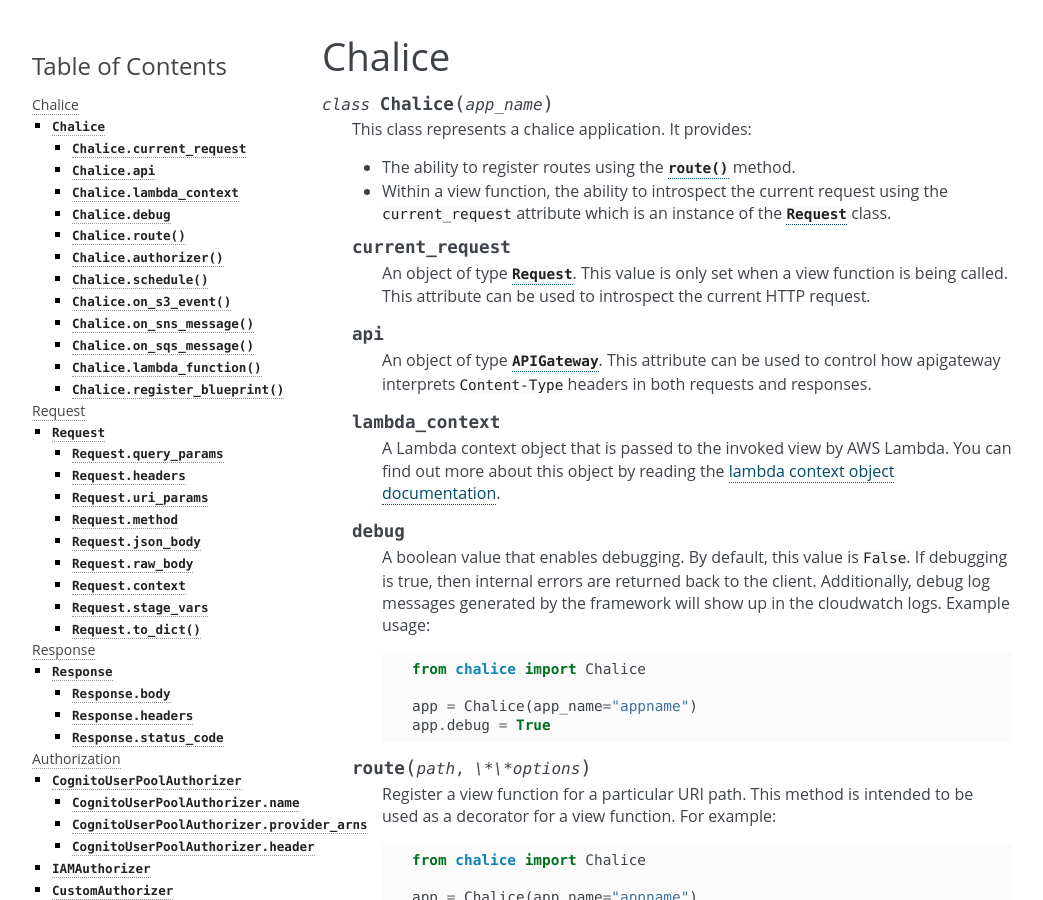
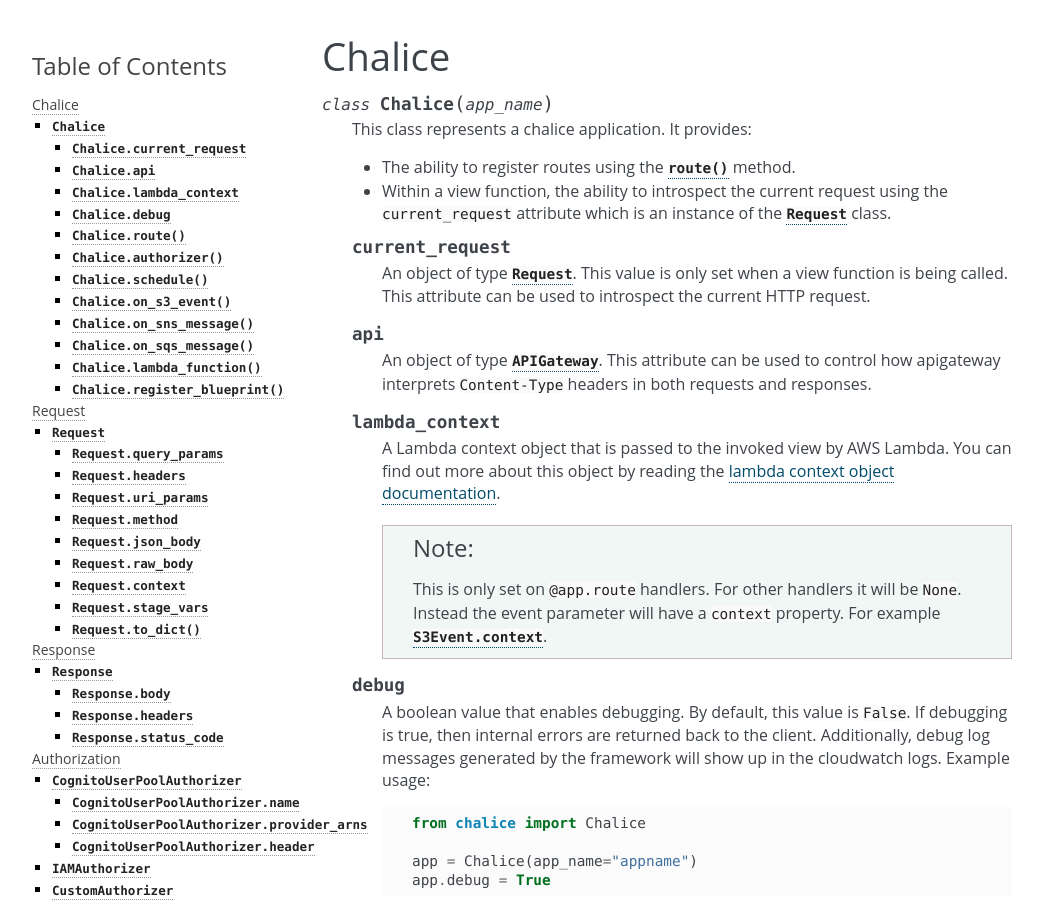
Before and after one commit to aws/chalice, a Sphinx documentation site: the page built from docs/source/api.rst, in a window 1280 px wide and 900 px high. Shown: the whole window, without its empty margins (108-1151 px from the left). Built offline with Sphinx 7.4.7, drawn with Linux system fonts in a browser that asks for light colours; pages that are not in the unit, such as notebooks, are missing from menus.

Commit message:
Clarify documentation about current_request.lambda_context

```diff
--- a/docs/source/api.rst
+++ b/docs/source/api.rst
@@ -27,6 +27,12 @@
       A Lambda context object that is passed to the invoked view by AWS
       Lambda. You can find out more about this object by reading the
       `lambda context object documentation <https://docs.aws.amazon.com/lambda/latest/dg/python-context-object.html>`_.
+
+      .. note::
+
+       This is only set on ``@app.route`` handlers. For other handlers it
+       will be ``None``. Instead the event parameter will have a ``context``
+       property. For example :attr:`S3Event.context`.
 
    .. attribute:: debug
 
```
